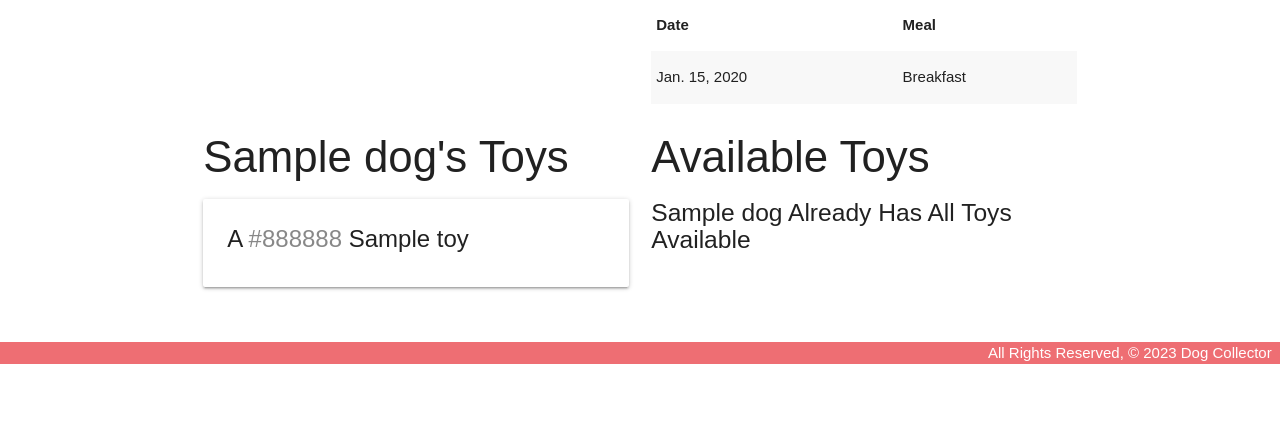
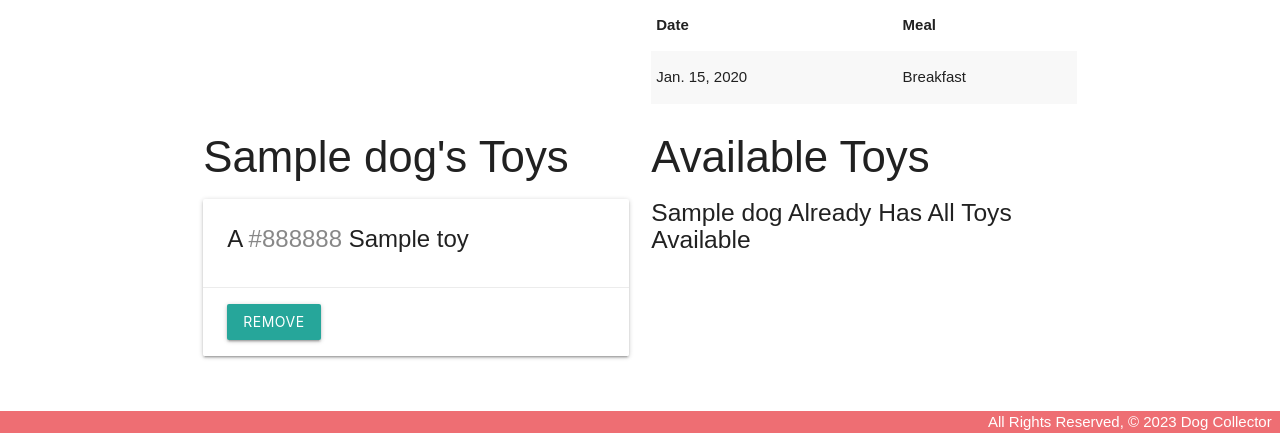
Before and after one commit to MightyOakCoder/Dog_Collector, a Django app: page /dogs/1/ in a window 1280 px wide. Shown: the part 543-976 px from the top of the page. Before the commit the page ends 907 px from the top, so only its background shows below. Run offline with Django 4.2, Linux system fonts and the light colour scheme; tables that the repository leaves empty hold one stand-in row (values such as "Sample post"); some web fonts are replaced.

Commit message:
update to toy removal

```diff
--- a/main_app/templates/dogs/detail.html
+++ b/main_app/templates/dogs/detail.html
@@ -59,6 +59,12 @@
                   A <span style="color: {{ toy.color }}">{{ toy.color }}</span> {{ toy.name }}
                 </span>
               </div>
+              <div class="card-action">
+                <form action="{% url 'assoc_no_toy' dog.id toy.id %}" method="POST">
+                  {% csrf_token %}
+                  <button type="submit" class="btn">Remove</button>
+                </form>
+              </div>
             </div>
           {% endfor %}
         {% else %}
--- a/main_app/urls.py
+++ b/main_app/urls.py
@@ -11,6 +11,7 @@ urlpatterns = [
     path('dogs/<int:pk>/delete/', views.DogDelete.as_view(), name='dogs_delete'),
     path('dogs/<int:dog_id>/add_feeding/', views.add_feeding, name='add_feeding'),
     path('dogs/<int:dog_id>/assoc_toy/<int:toy_id>/', views.assoc_toy, name='assoc_toy'),
+    path('dogs/<int:dog_id>/assoc_no_toy/<int:toy_id>/', views.assoc_no_toy, name='assoc_no_toy'),
     path('toys/', views.ToyList.as_view(), name='toys_index'),
     path('toys/<int:pk>/', views.ToyDetail.as_view(), name='toys_detail'),
     path('toys/create/', views.ToyCreate.as_view(), name='toys_create'),
--- a/main_app/views.py
+++ b/main_app/views.py
@@ -49,6 +49,11 @@ def assoc_toy(request, dog_id, toy_id):
   Dog.objects.get(id=dog_id).toys.add(toy_id)
   return redirect('detail', dog_id=dog_id)
 
+def assoc_no_toy(request, dog_id, toy_id):
+  # Note that you can pass a toy's id instead of the whole toy object
+  Dog.objects.get(id=dog_id).toys.remove(toy_id)
+  return redirect('detail', dog_id=dog_id)
+
 class DogCreate(CreateView):
     model = Dog
     fields = ['name', 'breed', 'description', 'age']
```
